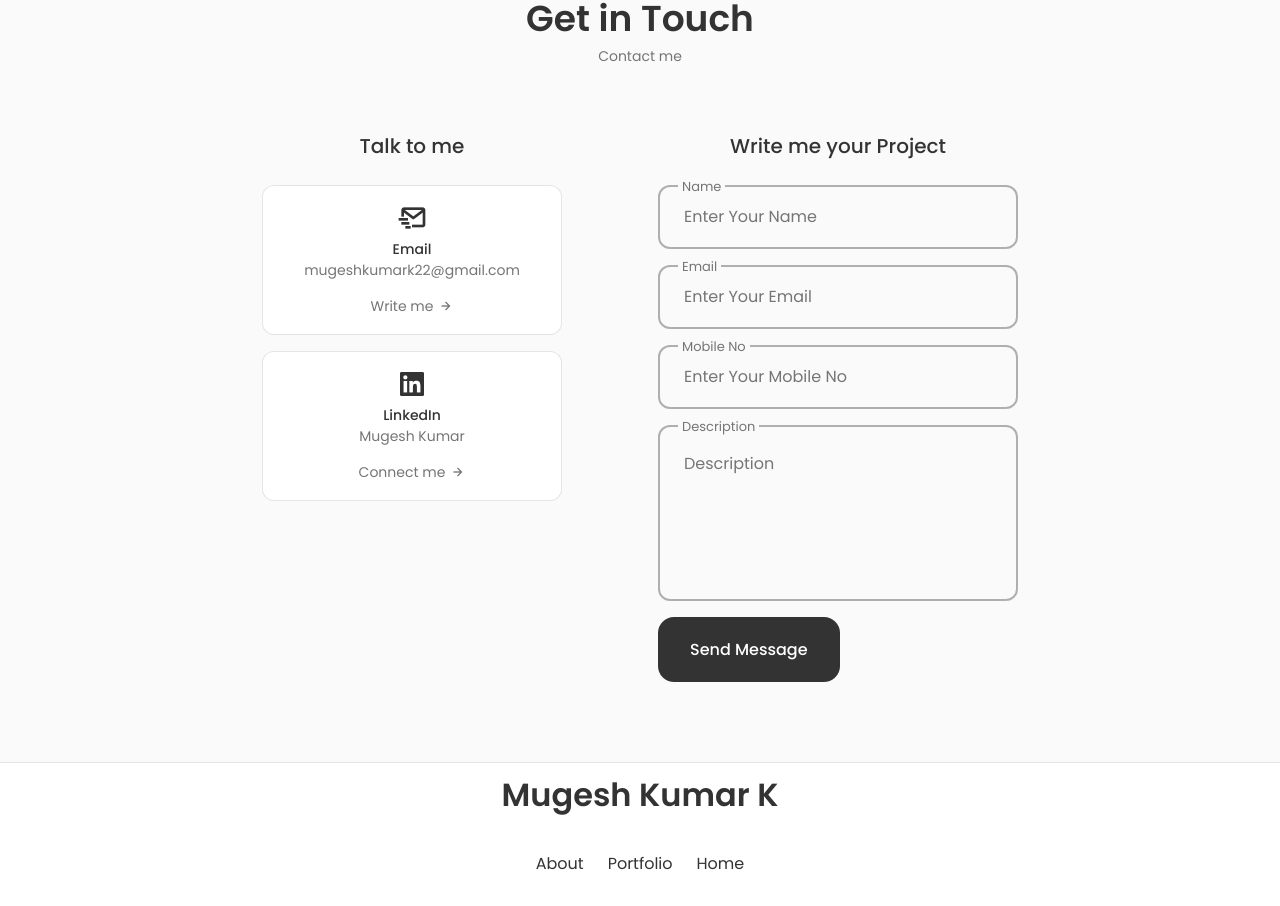
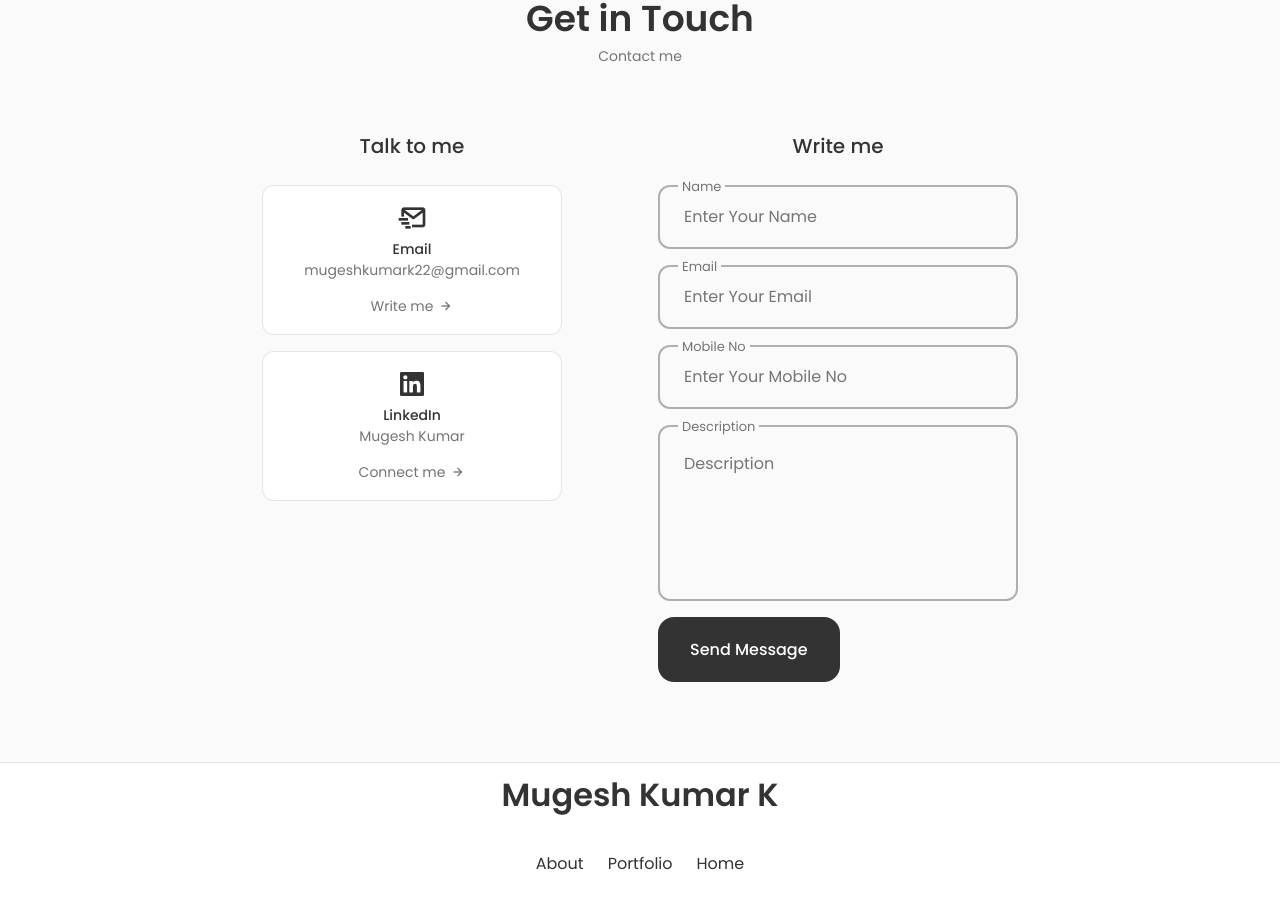
Before and after one commit to Mugesh2297/portfolio, a React (Create React App) app: page / in a window 1280 px wide. Shown: the part 2878-3784 px from the top of the page. Built offline with nearby package versions, Linux system fonts and the light colour scheme.

Commit message:
contact changes

```diff
--- a/src/Components/Contact/Contact.jsx
+++ b/src/Components/Contact/Contact.jsx
@@ -86,7 +86,7 @@
             </div>
 
             <div className='contact__content'>
-                <h3 className='contact__title'>Write me your Project</h3>
+                <h3 className='contact__title'>Write me </h3>
 
                 <form onSubmit={formik.handleSubmit}  ref={form}  className='contact__form' >
                     <div className='contact__form-div'>
```
